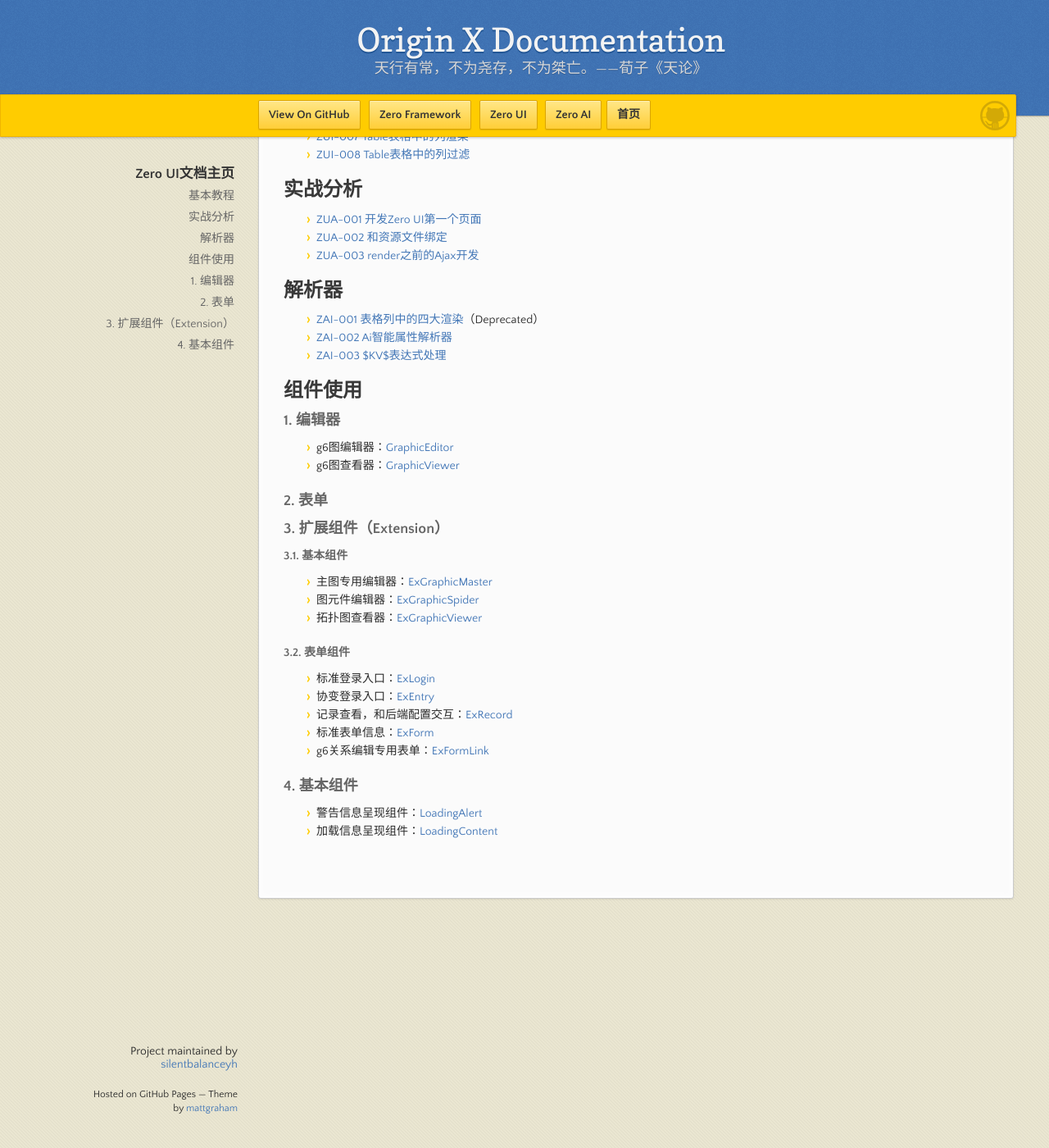
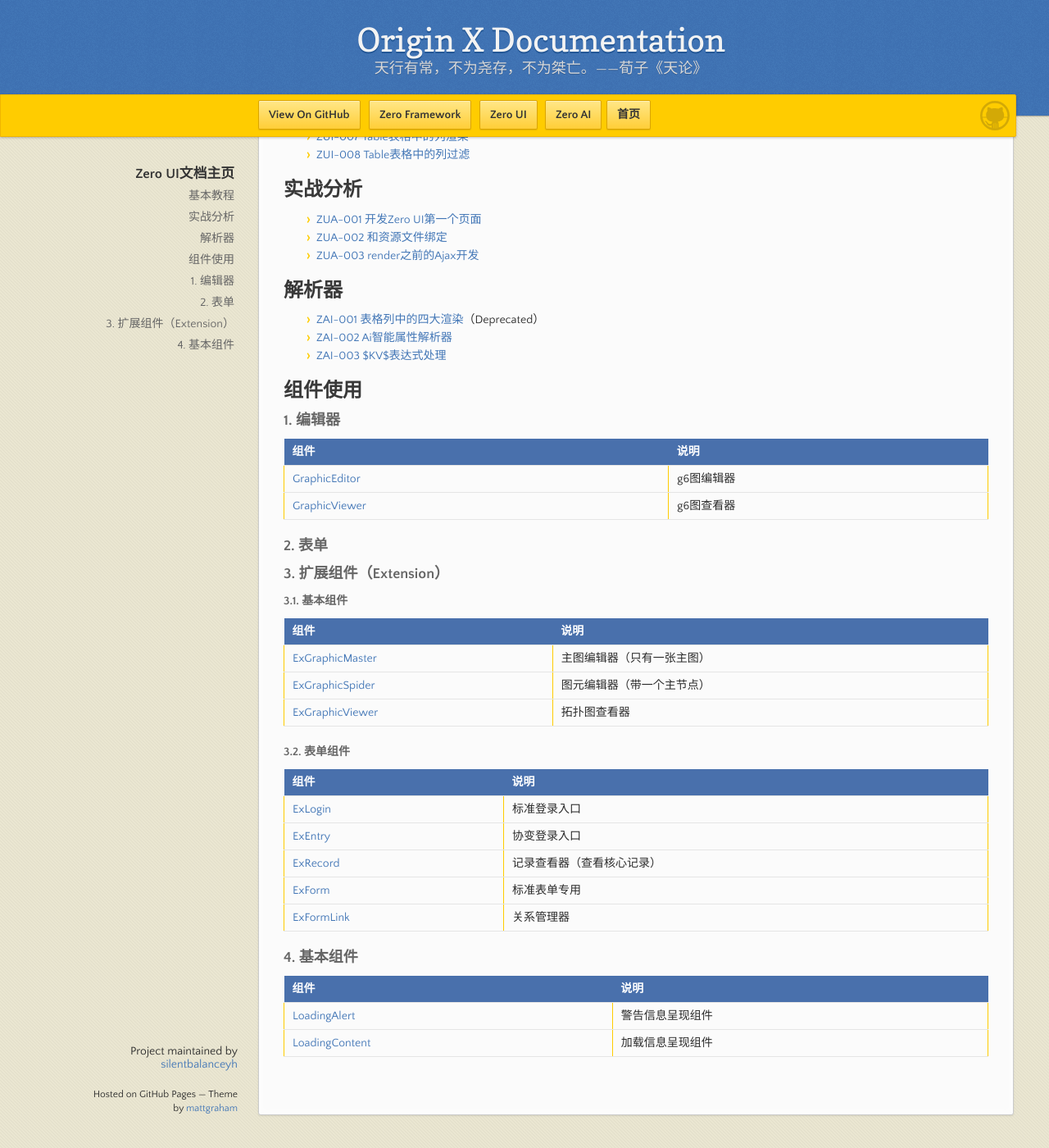
Before and after one commit to silentbalanceyh/mi-kb, a Jekyll site: the page built from zero-ui/main.md, in a window 1280 px wide and 1400 px high, scrolled down 501 px. Shown: the whole window at 82% size. Built offline with Jekyll 4.4.1, drawn with Linux system fonts in a browser that asks for light colours; our own code applies the rules of GitHub Pages for plain Markdown files.

Commit message:
Updates zero-ui/main.md
Auto commit by GitBook Editor

```diff
--- a/zero-ui/main.md
+++ b/zero-ui/main.md
@@ -36,8 +36,10 @@ Zero UI文档用来讲解Zero UI框架的基本用法（[http://www.vertxui.cn](
 
 ### 1. 编辑器
 
-* g6图编辑器：[GraphicEditor](/zero-ui/6-zero-uizu-jian-shuo-ming/bian-ji-qi-pian/graphiceditor.md)
-* g6图查看器：[GraphicViewer](/zero-ui/6-zero-uizu-jian-shuo-ming/bian-ji-qi-pian/graphicviewer.md)
+| 组件 | 说明 |
+| :--- | :--- |
+| [GraphicEditor](/zero-ui/6-zero-uizu-jian-shuo-ming/bian-ji-qi-pian/graphiceditor.md) | g6图编辑器 |
+| [GraphicViewer](/zero-ui/6-zero-uizu-jian-shuo-ming/bian-ji-qi-pian/graphicviewer.md) | g6图查看器 |
 
 ### 2. 表单
 
@@ -45,19 +47,25 @@ Zero UI文档用来讲解Zero UI框架的基本用法（[http://www.vertxui.cn](
 
 #### 3.1. 基本组件
 
-* 主图专用编辑器：[ExGraphicMaster](/zero-ui/6-zero-uizu-jian-shuo-ming/kuo-zhan-zu-jian/exgraphicmaster.md)
-* 图元件编辑器：[ExGraphicSpider](/zero-ui/6-zero-uizu-jian-shuo-ming/kuo-zhan-zu-jian/exgraphicspider.md)
-* 拓扑图查看器：[ExGraphicViewer](/zero-ui/6-zero-uizu-jian-shuo-ming/kuo-zhan-zu-jian/exgraphicviewer.md)
+| 组件 | 说明 |
+| :--- | :--- |
+| [ExGraphicMaster](/zero-ui/6-zero-uizu-jian-shuo-ming/kuo-zhan-zu-jian/exgraphicmaster.md) | 主图编辑器（只有一张主图） |
+| [ExGraphicSpider](/zero-ui/6-zero-uizu-jian-shuo-ming/kuo-zhan-zu-jian/exgraphicspider.md) | 图元编辑器（带一个主节点） |
+| [ExGraphicViewer](/zero-ui/6-zero-uizu-jian-shuo-ming/kuo-zhan-zu-jian/exgraphicviewer.md) | 拓扑图查看器 |
 
 #### 3.2. 表单组件
 
-* 标准登录入口：[ExLogin](/zero-ui/6-zero-uizu-jian-shuo-ming/kuo-zhan-zu-jian/exlogin.md)
-* 协变登录入口：[ExEntry](/zero-ui/6-zero-uizu-jian-shuo-ming/kuo-zhan-zu-jian/exentry.md)
-* 记录查看，和后端配置交互：[ExRecord](/zero-ui/6-zero-uizu-jian-shuo-ming/kuo-zhan-zu-jian/exrecord.md)
-* 标准表单信息：[ExForm](/zero-ui/6-zero-uizu-jian-shuo-ming/kuo-zhan-zu-jian/exform.md)
-* g6关系编辑专用表单：[ExFormLink](/zero-ui/6-zero-uizu-jian-shuo-ming/kuo-zhan-zu-jian/exformlink.md)
+| 组件 | 说明 |
+| :--- | :--- |
+| [ExLogin](/zero-ui/6-zero-uizu-jian-shuo-ming/kuo-zhan-zu-jian/exlogin.md) | 标准登录入口 |
+| [ExEntry](/zero-ui/6-zero-uizu-jian-shuo-ming/kuo-zhan-zu-jian/exentry.md) | 协变登录入口 |
+| [ExRecord](/zero-ui/6-zero-uizu-jian-shuo-ming/kuo-zhan-zu-jian/exrecord.md) | 记录查看器（查看核心记录） |
+| [ExForm](/zero-ui/6-zero-uizu-jian-shuo-ming/kuo-zhan-zu-jian/exform.md) | 标准表单专用 |
+| [ExFormLink](/zero-ui/6-zero-uizu-jian-shuo-ming/kuo-zhan-zu-jian/exformlink.md) | 关系管理器 |
 
 ### 4. 基本组件
 
-* 警告信息呈现组件：[LoadingAlert](/zero-ui/6-zero-uizu-jian-shuo-ming/ji-ben-zu-jian/loadingalert.md)
-* 加载信息呈现组件：[LoadingContent](/zero-ui/6-zero-uizu-jian-shuo-ming/ji-ben-zu-jian/loadingcontent.md)
+| 组件 | 说明 |
+| :--- | :--- |
+| [LoadingAlert](/zero-ui/6-zero-uizu-jian-shuo-ming/ji-ben-zu-jian/loadingalert.md) | 警告信息呈现组件 |
+| [LoadingContent](/zero-ui/6-zero-uizu-jian-shuo-ming/ji-ben-zu-jian/loadingcontent.md) | 加载信息呈现组件 |
```
